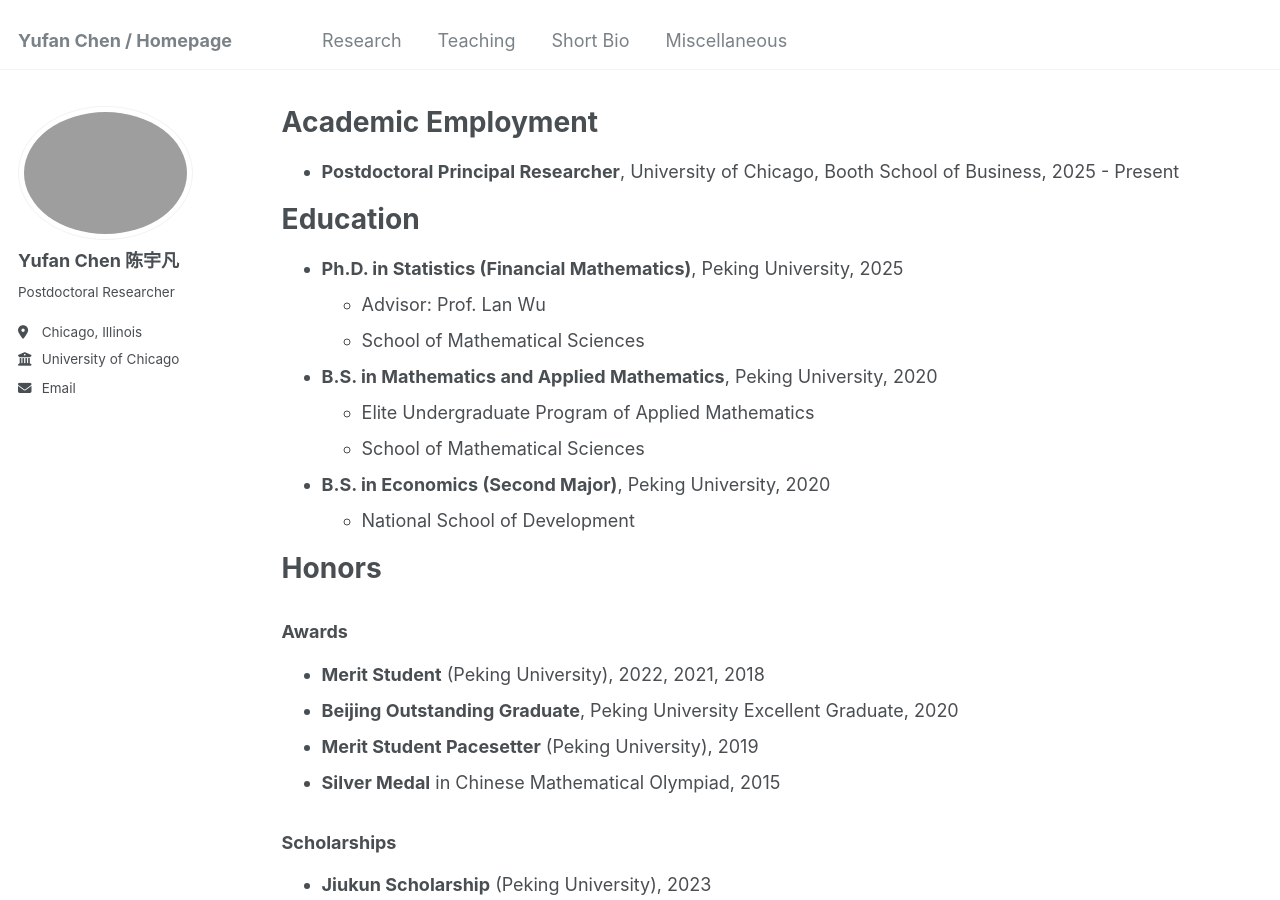
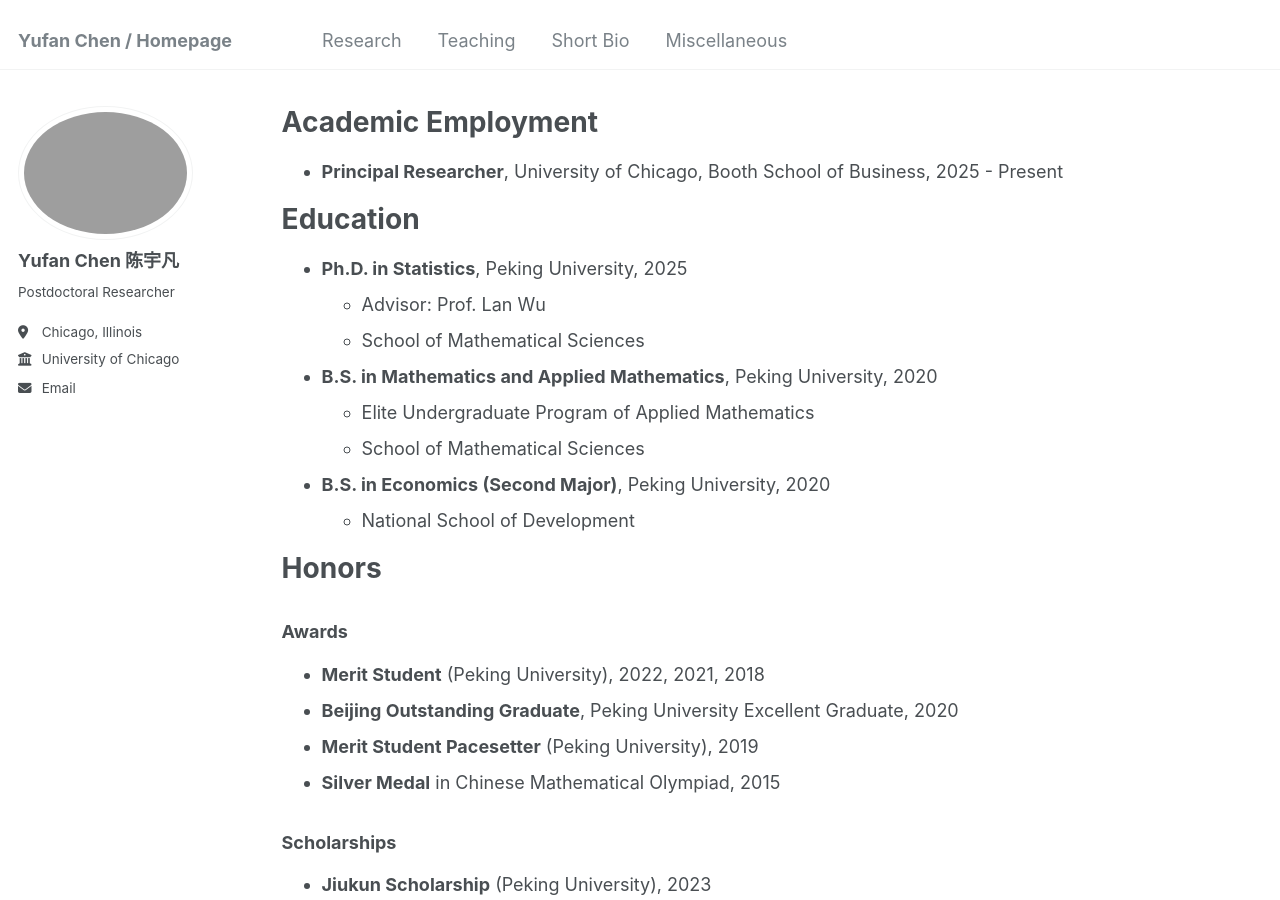
Before and after one commit to YuwanIvan/yuwanivan.github.io, a Jekyll site: the page built from _pages/cv.md, in a window 1280 px wide and 900 px high. Built offline with Jekyll 4.4.1, drawn with Linux system fonts in a browser that asks for light colours.

Commit message:
Update cv.md

```diff
--- a/_pages/cv.md
+++ b/_pages/cv.md
@@ -11,11 +11,11 @@ redirect_from:
 
 Academic Employment
 ======
-* **Postdoctoral Principal Researcher**, University of Chicago, Booth School of Business, 2025 - Present
+* **Principal Researcher**, University of Chicago, Booth School of Business, 2025 - Present
 
 Education
 ======
-* **Ph.D. in Statistics (Financial Mathematics)**, Peking University, 2025
+* **Ph.D. in Statistics**, Peking University, 2025
   * Advisor: Prof. Lan Wu
   * School of Mathematical Sciences
 * **B.S. in Mathematics and Applied Mathematics**, Peking University, 2020
```
